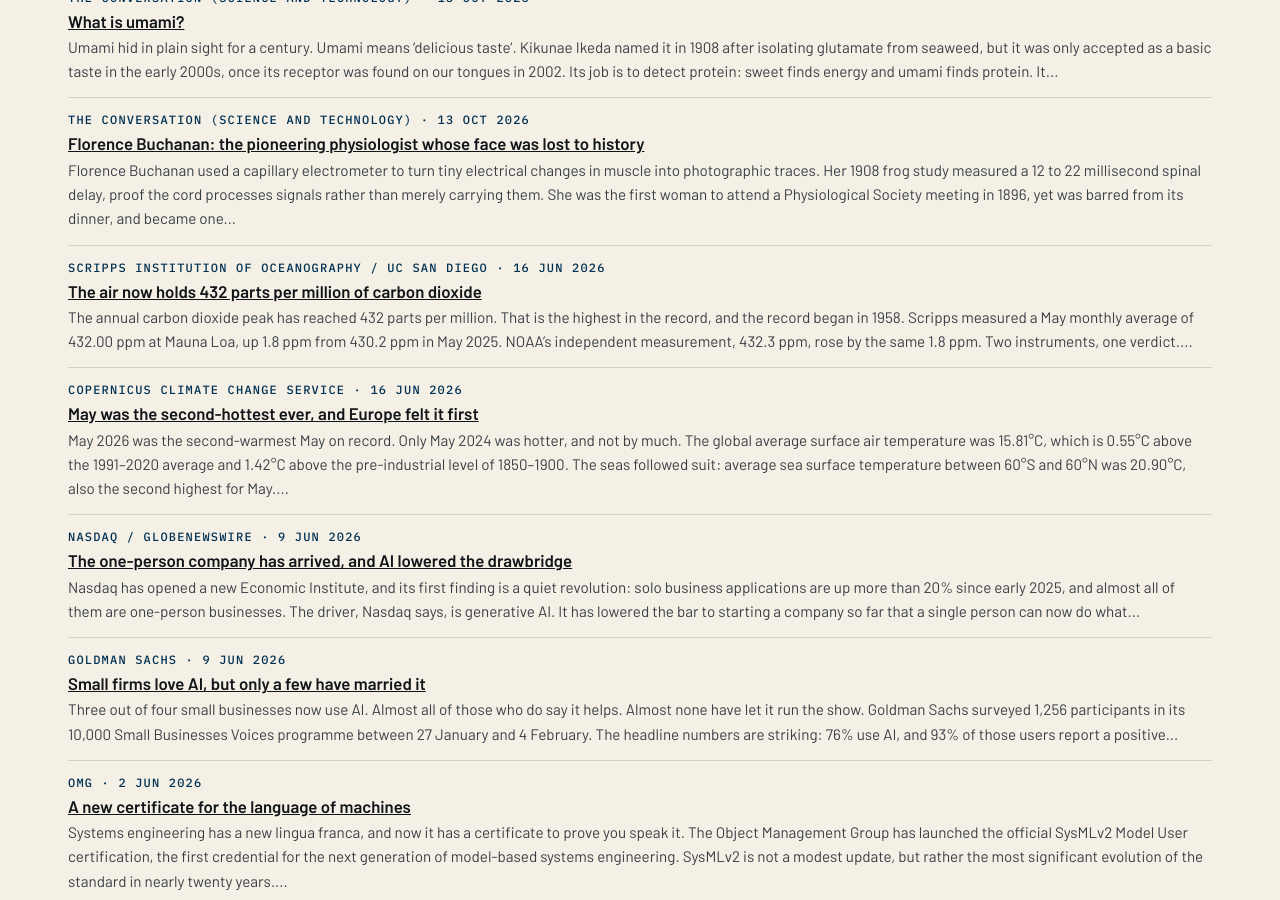
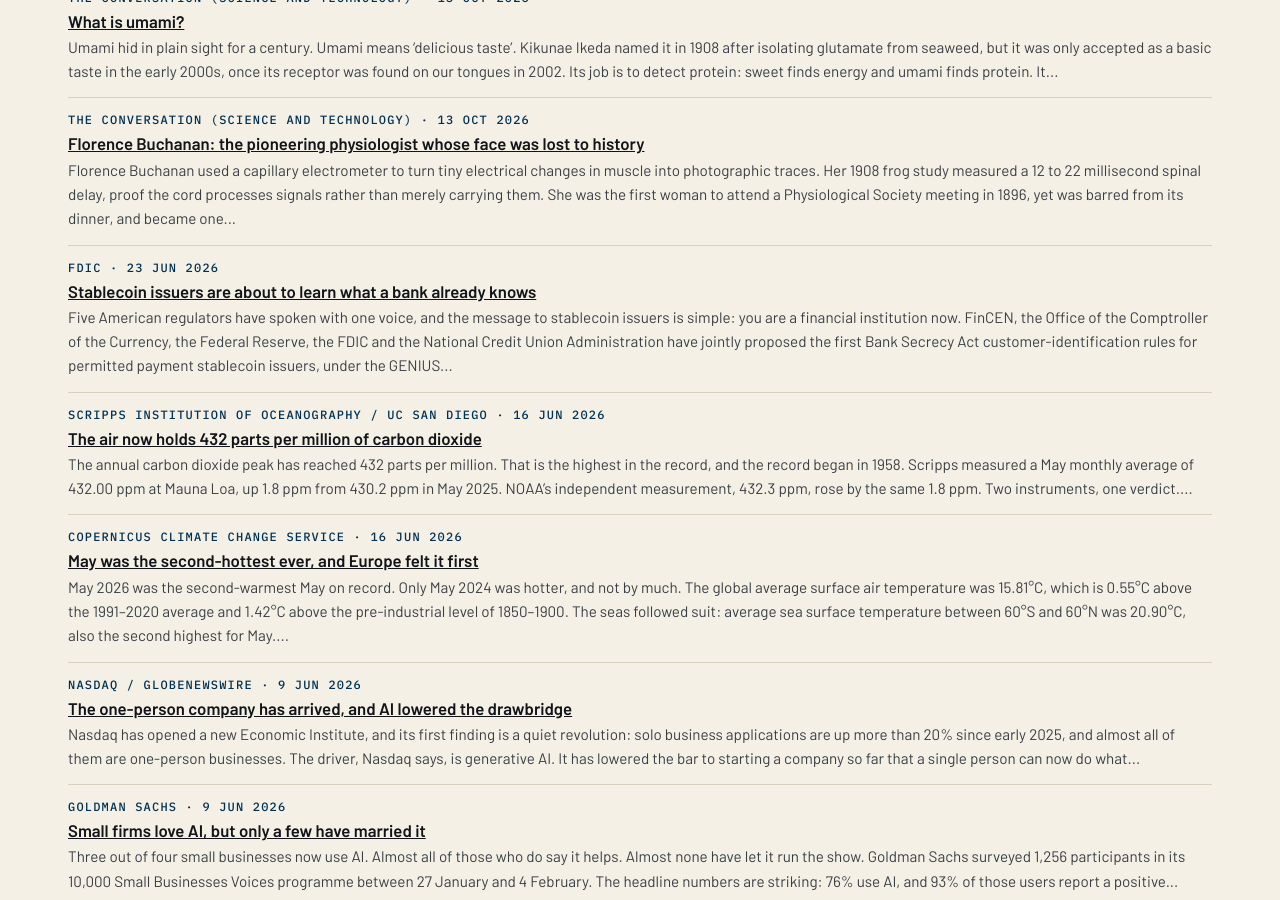
Before and after one commit to katz-news/katz.news, a Jekyll site: the page built from briefs/index.html, in a window 1280 px wide and 900 px high, scrolled down 14549 px. Built offline with Jekyll 4.4.1, drawn with Linux system fonts in a browser that asks for light colours.

Commit message:
Publish 2026-11-06

```diff
--- a/_data/build.yml
+++ b/_data/build.yml
@@ -1 +1 @@
-published_at: 2026-11-06T19:42:27Z
+published_at: 2026-11-06T19:43:59Z
--- /dev/null
+++ b/_posts/briefs/2026-11-06-stablecoin-issuers-are-about-to-learn-what-a-bank-already-knows.md
@@ -0,0 +1,17 @@
+---
+published: true
+title: Stablecoin issuers are about to learn what a bank already knows
+date: 2026-06-23
+section: technology
+source_name: FDIC
+source_url: https://www.fdic.gov/news/financial-institution-letters/2026/notice-proposed-rulemaking-permitted-payment-stablecoin
+---
+Five American regulators have spoken with one voice, and the message to stablecoin issuers is simple: you are a financial institution now.
+
+FinCEN, the Office of the Comptroller of the Currency, the Federal Reserve, the FDIC and the National Credit Union Administration have jointly proposed the first Bank Secrecy Act customer-identification rules for permitted payment stablecoin issuers, under the GENIUS Act. Issuers would have to maintain an effective customer identification programme, the same know-your-customer discipline banks have lived with for decades.
+
+The proposal covers primary-market activity: verifying who buys a stablecoin from the issuer, not every hand it passes through afterwards. Comments are open for 60 days after publication in the Federal Register, and a 12-month implementation period is proposed once the rule is final.
+
+Crypto wanted to be money without the paperwork. The paperwork has arrived, wearing a suit and carrying a form.
+
+Conclusion: a stablecoin is not a bank, but rather a bank's homework, and the homework is now due.
```
